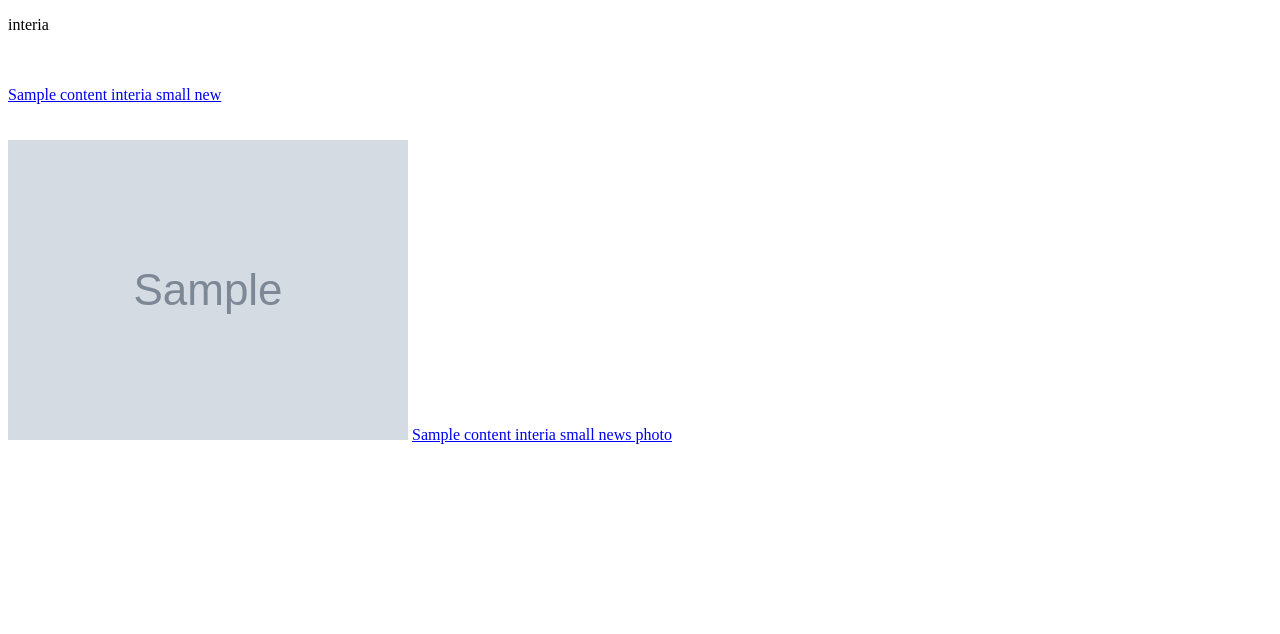
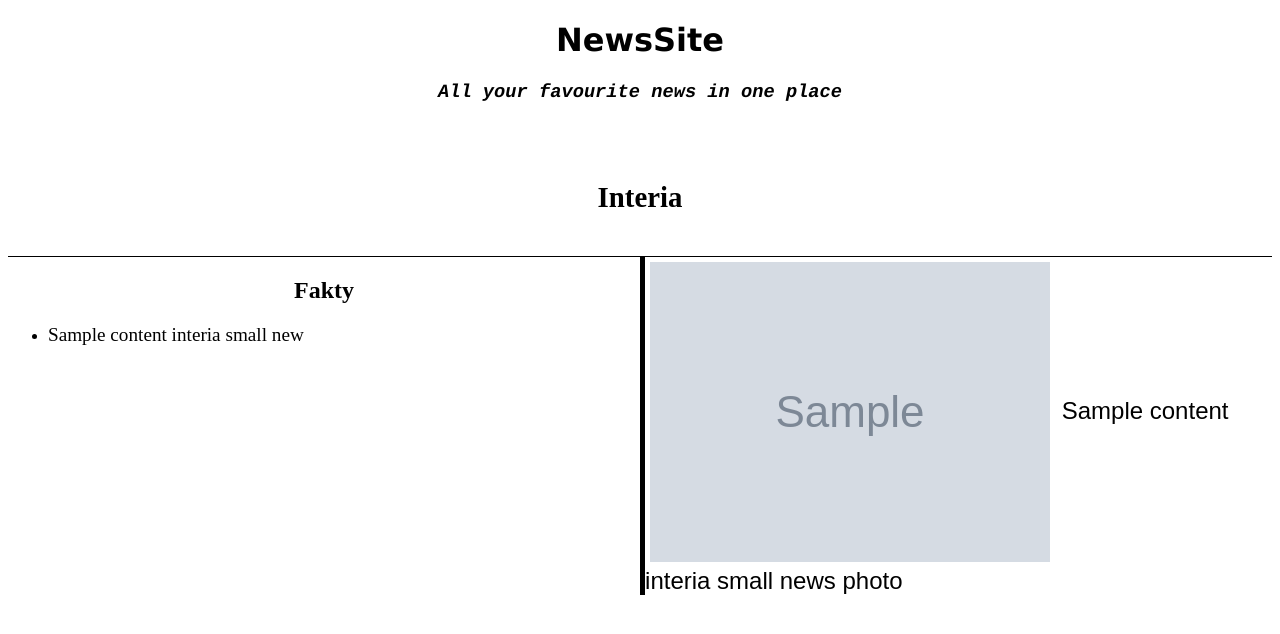
Before and after one commit to aFku/Django-MultiApp, a Django app: template NewsSite/templates/NewsSite/news_list.html in a window 1280 px wide. Shown: the top 634 px of the page. Run offline with Django 3.2, Linux system fonts and the light colour scheme; the template is opened without the code that fills it: most values are stand-ins (such as "Sample title", 1, 10 or a date in 2020); grey boxes marked "Sample" are stand-in pictures.

Commit message:
some html

```diff
--- /dev/null
+++ b/NewsSite/static/css/NewsSite.css
@@ -0,0 +1,29 @@
+a.link_img {
+    text-decoration: none;
+    color: black;
+    font-family: Arial;
+    font-size: 150%;
+}
+
+a.link_only {
+    text-decoration: none;
+    color: black;
+    font-family: Times New Roman;
+    font-size: 120%;
+
+}
+
+a.link_only:hover {
+    color: grey;
+    text-decoration: underline;
+}
+
+a.link_img:hover {
+    color: grey;
+    text-decoration: underline;
+}
+
+img {
+    vertical-align: middle;
+    padding: 5px 5px;
+}
--- a/NewsSite/templates/NewsSite/news_list.html
+++ b/NewsSite/templates/NewsSite/news_list.html
@@ -1,24 +1,35 @@
 <!DOCTYPE html>
-<html lang="en">
+{% load static %}
+<lang="en">
 <head>
     <meta charset="UTF-8">
-    <title>Title</title>
+    <title>NewsSite</title>
+    <link rel="stylesheet" href="{% static 'css/NewsSite.css' %}">
 </head>
-<body>
-<p> interia </p>
-<br>
-<br>
-{% for title, link in content_interia_small_news.items %}
-    <a href={{link}}>{{title}}</a>
+    <div>
+        <h1 style="font-family:verdana;text-align:center;">NewsSite</h1>
+        <h3 style="font-family:courier;text-align:center;"><i>All your favourite news in one place</i></h3>
+        <br><br>
+        <h2 style="text-align:center; font-size: 180%;"><a href="https://interia.pl/" style="text-decoration:none;color:black;"> Interia </a></h2>
+    </div>
     <br>
-{% endfor %}
+    <div style="clear: both; border-top: 1px solid black;">
+        <div style="float: left; width: 50%;">
+            <h2 style="text-align: center;">Fakty</h2>
+            <ul>
+                {% for title, link in content_interia_small_news.items %}
+                    <li><a href={{link}} class="link_only">{{title}}</a></li>
+                {% endfor %}
+            </ul>
+        </div>
+        <div style="float: right; width: 49.6%; border-left: thick solid black;">
+            {% for title, link, img in content_interia_small_news_photos %}
+                <a href={{link}} class="link_img"><img src={{img}}> {{title}} </a>
+                <br>
+            {% endfor %}
+        </div>
+    </div>
 
-<br><br>
-{% for title, link, img in content_interia_small_news_photos %}
-    <img src={{img}}>
-    <a href={{link}}>{{title}}</a>
-    <br>
-{% endfor %}
 
 </body>
 </html>
```
